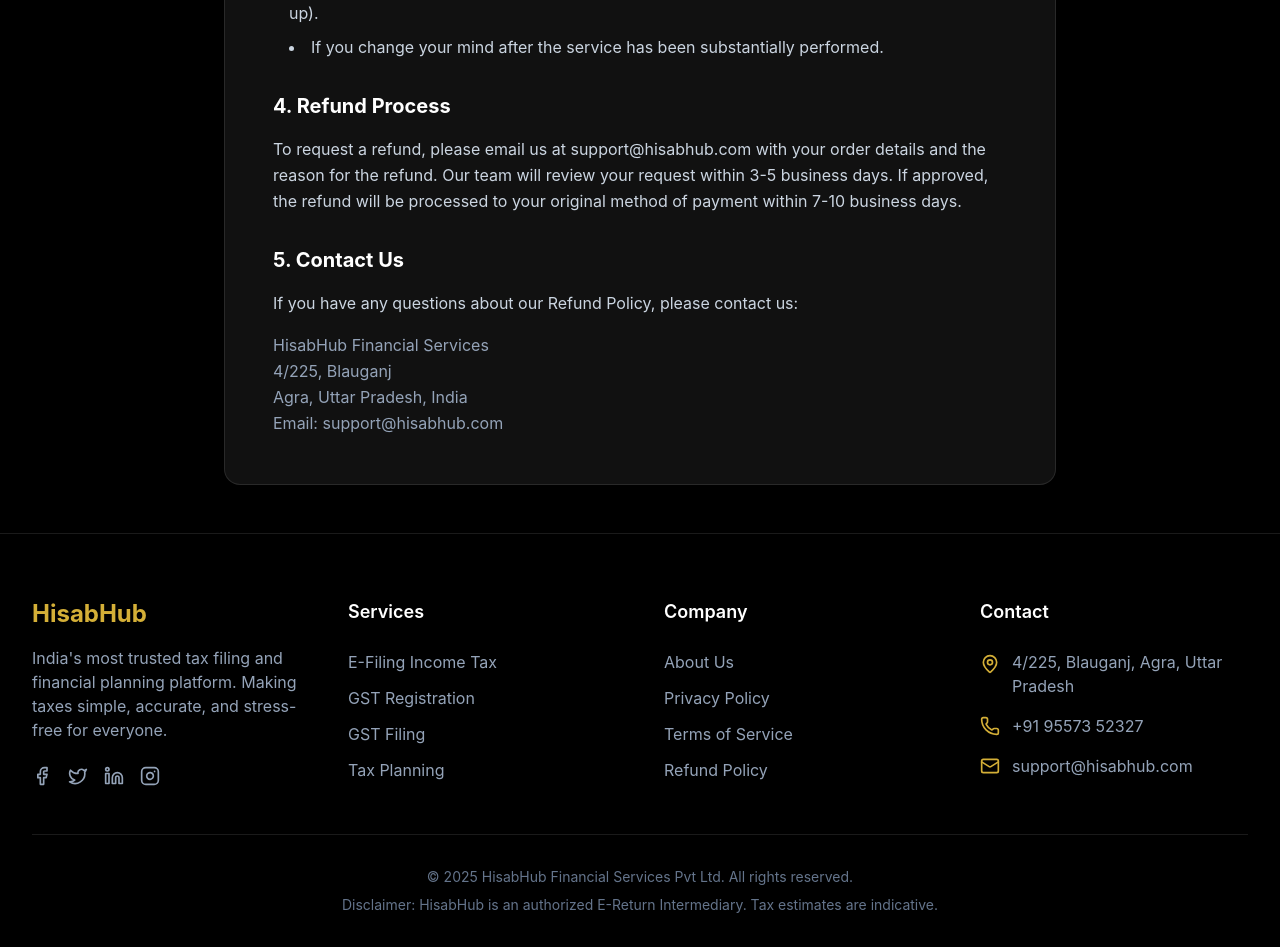
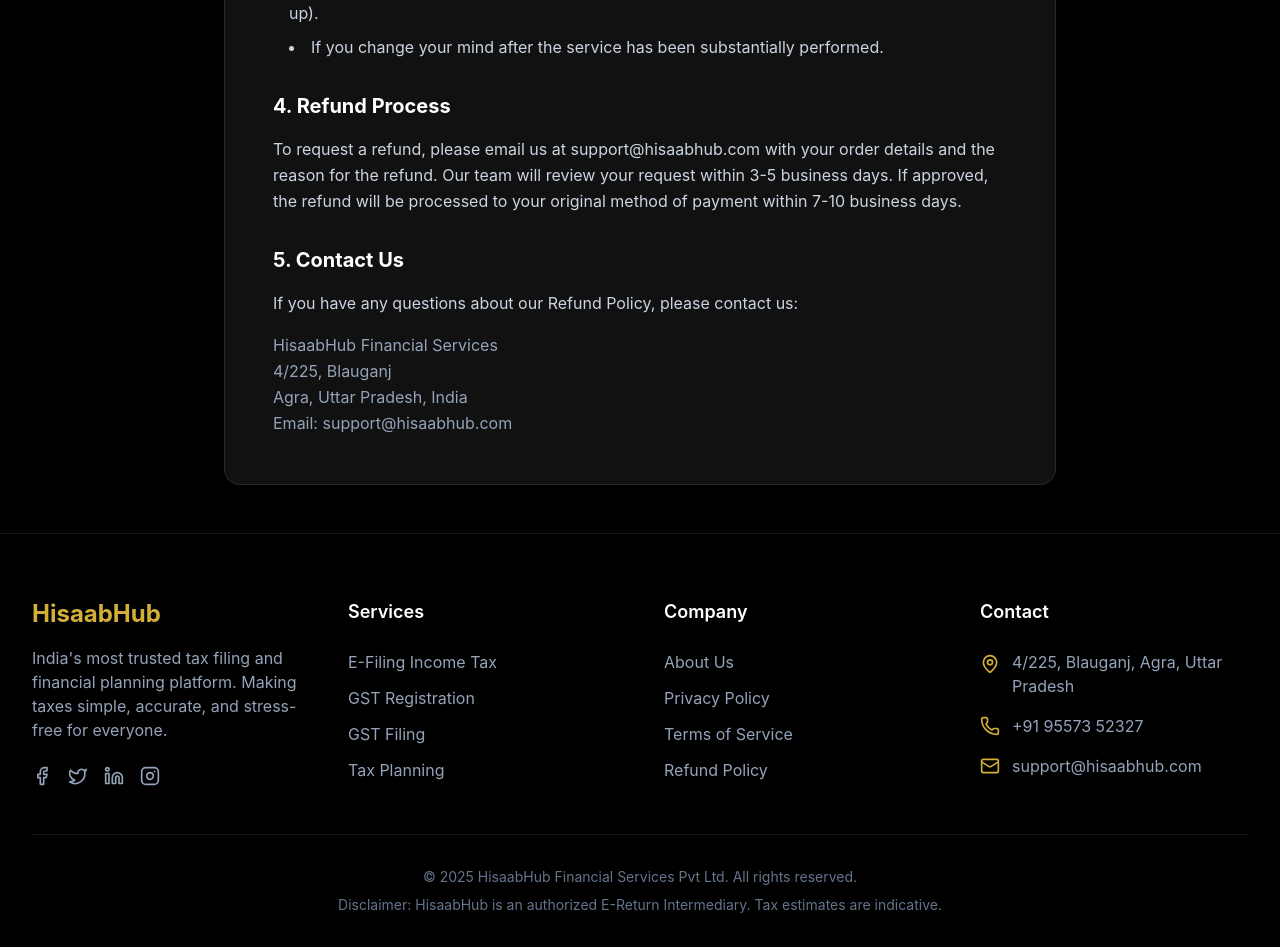
Before and after one commit to Tripagra/hisaabhub, a React (Vite) app: page /refund in a window 1280 px wide. Shown: the part 960-1907 px from the top of the page. Built offline with nearby package versions, Linux system fonts and the light colour scheme.

Commit message:
feat: Add core UI components and static content pages for website structure.

```diff
--- a/src/components/Features.tsx
+++ b/src/components/Features.tsx
@@ -43,7 +43,7 @@
                         Everything you need for your finances
                     </p>
                     <p className="mt-4 max-w-2xl text-xl text-slate-400 mx-auto">
-                        From tax filing to GST compliance, HisabHub offers a comprehensive suite of financial tools.
+                        From tax filing to GST compliance, HisaabHub offers a comprehensive suite of financial tools.
                     </p>
                 </div>
 
--- a/src/components/Footer.tsx
+++ b/src/components/Footer.tsx
@@ -7,7 +7,7 @@
             <div className="max-w-7xl mx-auto px-4 sm:px-6 lg:px-8">
                 <div className="grid grid-cols-1 md:grid-cols-2 lg:grid-cols-4 gap-12 mb-12">
                     <div>
-                        <h3 className="text-2xl font-bold text-primary mb-4">HisabHub</h3>
+                        <h3 className="text-2xl font-bold text-primary mb-4">HisaabHub</h3>
                         <p className="text-slate-400 mb-6">
                             India's most trusted tax filing and financial planning platform. Making taxes simple, accurate, and stress-free for everyone.
                         </p>
@@ -60,16 +60,16 @@
                             </li>
                             <li className="flex items-center">
                                 <Mail className="h-5 w-5 mr-3 text-primary flex-shrink-0" />
-                                <span>support@hisabhub.com</span>
+                                <span>support@hisaabhub.com</span>
                             </li>
                         </ul>
                     </div>
                 </div>
 
                 <div className="border-t border-white/10 pt-8 text-center text-slate-500 text-sm">
-                    <p>&copy; {new Date().getFullYear()} HisabHub Financial Services Pvt Ltd. All rights reserved.</p>
+                    <p>&copy; {new Date().getFullYear()} HisaabHub Financial Services Pvt Ltd. All rights reserved.</p>
                     <p className="mt-2">
-                        Disclaimer: HisabHub is an authorized E-Return Intermediary. Tax estimates are indicative.
+                        Disclaimer: HisaabHub is an authorized E-Return Intermediary. Tax estimates are indicative.
                     </p>
                 </div>
             </div>
--- a/src/components/GSTPage.tsx
+++ b/src/components/GSTPage.tsx
@@ -129,8 +129,8 @@
                                 key={type.id}
                                 onClick={() => setSelectedGSTType(type.id)}
                                 className={`bg-dark-surface border-2 rounded-xl p-5 sm:p-6 cursor-pointer transition-all active:scale-95 sm:hover:-translate-y-2 ${selectedGSTType === type.id
-                                        ? 'border-primary shadow-lg shadow-primary/20'
-                                        : 'border-white/10 hover:border-primary/50'
+                                    ? 'border-primary shadow-lg shadow-primary/20'
+                                    : 'border-white/10 hover:border-primary/50'
                                     }`}
                             >
                                 <div className="flex items-center mb-4">
@@ -290,7 +290,7 @@
             {/* Why Choose Us Section */}
             <div className="max-w-7xl mx-auto px-4 sm:px-6 lg:px-8 py-12 sm:py-16">
                 <div className="text-center mb-8 sm:mb-12">
-                    <h2 className="text-2xl sm:text-3xl md:text-4xl font-bold text-white mb-3 sm:mb-4 px-2">Why Choose HisabHub for GST?</h2>
+                    <h2 className="text-2xl sm:text-3xl md:text-4xl font-bold text-white mb-3 sm:mb-4 px-2">Why Choose HisaabHub for GST?</h2>
                     <p className="text-slate-400 text-base sm:text-lg px-4">Your trusted partner for GST compliance</p>
                 </div>
 
--- a/src/components/Hero.tsx
+++ b/src/components/Hero.tsx
@@ -14,11 +14,11 @@
                     <main className="mt-10 mx-auto max-w-7xl px-4 sm:mt-12 sm:px-6 md:mt-16 lg:mt-20 lg:px-8 xl:mt-28">
                         <div className="sm:text-center lg:text-left">
                             <h1 className="text-4xl tracking-tight font-extrabold text-white sm:text-5xl md:text-6xl">
-                                <span className="block text-transparent bg-clip-text bg-gradient-to-r from-primary via-yellow-200 to-primary">HisabHub</span>
+                                <span className="block text-transparent bg-clip-text bg-gradient-to-r from-primary via-yellow-200 to-primary">HisaabHub</span>
                                 <span className="block xl:inline">India's Most Trusted Tax Platform</span>
                             </h1>
                             <p className="mt-3 text-base text-slate-400 sm:mt-5 sm:text-lg sm:max-w-xl sm:mx-auto md:mt-5 md:text-xl lg:mx-0">
-                                Maximize your refunds and file your ITR in minutes. Join over 1 million Indians who trust HisabHub for their financial planning and tax filing.
+                                Maximize your refunds and file your ITR in minutes. Join over 1 million Indians who trust HisaabHub for their financial planning and tax filing.
                             </p>
                             <div className="mt-5 sm:mt-8 sm:flex sm:justify-center lg:justify-start">
                                 <div className="rounded-md shadow">
--- a/src/components/Navbar.tsx
+++ b/src/components/Navbar.tsx
@@ -48,7 +48,7 @@
                         <div onClick={handleLogoClick} className="flex-shrink-0 flex items-center cursor-pointer">
                             <img
                                 src="/assets/Group 26 (1).svg"
-                                alt="HisabHub - Accountancy Firm"
+                                alt="HisaabHub - Accountancy Firm"
                                 className="h-16 w-auto object-contain"
                             />
                         </div>
@@ -93,7 +93,7 @@
                         <div onClick={handleLogoClick} className="absolute left-1/2 transform -translate-x-1/2 cursor-pointer">
                             <img
                                 src="/assets/Group 26 (1).svg"
-                                alt="HisabHub"
+                                alt="HisaabHub"
                                 className="h-12 w-auto object-contain"
                             />
                         </div>
@@ -127,7 +127,7 @@
                 <div className="flex items-center justify-between p-4 border-b border-white/10 bg-gradient-to-r from-primary/10 to-transparent">
                     <img
                         src="/assets/Group 26 (1).svg"
-                        alt="HisabHub"
+                        alt="HisaabHub"
                         className="h-12 w-auto object-contain"
                     />
                     <button
--- a/src/pages/AboutUs.tsx
+++ b/src/pages/AboutUs.tsx
@@ -13,7 +13,7 @@
                 <div className="max-w-7xl mx-auto px-4 sm:px-6 lg:px-8 py-24">
                     <div className="text-center">
                         <h1 className="text-4xl md:text-5xl font-bold text-white mb-6">
-                            About <span className="text-primary">HisabHub</span>
+                            About <span className="text-primary">HisaabHub</span>
                         </h1>
                         <p className="text-xl text-slate-400 max-w-3xl mx-auto">
                             Simplifying finances for millions of Indians. We are on a mission to make tax filing and financial planning accessible, accurate, and stress-free.
@@ -98,7 +98,7 @@
             <div className="max-w-7xl mx-auto px-4 sm:px-6 lg:px-8 py-16">
                 <div className="text-center mb-12">
                     <h2 className="text-3xl font-bold text-white mb-4">Meet Our Team</h2>
-                    <p className="text-slate-400">The minds behind HisabHub</p>
+                    <p className="text-slate-400">The minds behind HisaabHub</p>
                 </div>
                 {/* Add team members here if needed */}
                 <div className="text-center text-slate-500 italic">
--- a/src/pages/PrivacyPolicy.tsx
+++ b/src/pages/PrivacyPolicy.tsx
@@ -16,7 +16,7 @@
                         <section>
                             <h2 className="text-xl font-bold text-white mb-4">1. Introduction</h2>
                             <p>
-                                Welcome to HisabHub ("we," "our," or "us"). We are committed to protecting your privacy and ensuring the security of your personal and financial information. This Privacy Policy explains how we collect, use, disclose, and safeguard your information when you visit our website and use our services.
+                                Welcome to HisaabHub ("we," "our," or "us"). We are committed to protecting your privacy and ensuring the security of your personal and financial information. This Privacy Policy explains how we collect, use, disclose, and safeguard your information when you visit our website and use our services.
                             </p>
                         </section>
 
@@ -66,10 +66,10 @@
                         <section>
                             <h2 className="text-xl font-bold text-white mb-4">7. Contact Us</h2>
                             <p>
-                                If you have questions or comments about this policy, you may email us at support@hisabhub.com or by post to:
+                                If you have questions or comments about this policy, you may email us at support@hisaabhub.com or by post to:
                             </p>
                             <address className="mt-4 not-italic text-slate-400">
-                                HisabHub Financial Services<br />
+                                HisaabHub Financial Services<br />
                                 4/225, Blauganj<br />
                                 Agra, Uttar Pradesh, India
                             </address>
--- a/src/pages/RefundPolicy.tsx
+++ b/src/pages/RefundPolicy.tsx
@@ -16,7 +16,7 @@
                         <section>
                             <h2 className="text-xl font-bold text-white mb-4">1. General Policy</h2>
                             <p>
-                                At HisabHub, we strive to ensure 100% customer satisfaction. However, if you are not satisfied with our services, we are here to help. This Refund Policy outlines the circumstances under which you may be eligible for a refund.
+                                At HisaabHub, we strive to ensure 100% customer satisfaction. However, if you are not satisfied with our services, we are here to help. This Refund Policy outlines the circumstances under which you may be eligible for a refund.
                             </p>
                         </section>
 
@@ -45,7 +45,7 @@
                         <section>
                             <h2 className="text-xl font-bold text-white mb-4">4. Refund Process</h2>
                             <p>
-                                To request a refund, please email us at support@hisabhub.com with your order details and the reason for the refund. Our team will review your request within 3-5 business days. If approved, the refund will be processed to your original method of payment within 7-10 business days.
+                                To request a refund, please email us at support@hisaabhub.com with your order details and the reason for the refund. Our team will review your request within 3-5 business days. If approved, the refund will be processed to your original method of payment within 7-10 business days.
                             </p>
                         </section>
 
@@ -55,10 +55,10 @@
                                 If you have any questions about our Refund Policy, please contact us:
                             </p>
                             <address className="mt-4 not-italic text-slate-400">
-                                HisabHub Financial Services<br />
+                                HisaabHub Financial Services<br />
                                 4/225, Blauganj<br />
                                 Agra, Uttar Pradesh, India<br />
-                                Email: support@hisabhub.com
+                                Email: support@hisaabhub.com
                             </address>
                         </section>
                     </div>
--- a/src/pages/TermsOfService.tsx
+++ b/src/pages/TermsOfService.tsx
@@ -16,14 +16,14 @@
                         <section>
                             <h2 className="text-xl font-bold text-white mb-4">1. Agreement to Terms</h2>
                             <p>
-                                These Terms of Service constitute a legally binding agreement made between you, whether personally or on behalf of an entity ("you") and HisabHub ("we," "us" or "our"), concerning your access to and use of the HisabHub website as well as any other media form, media channel, mobile website or mobile application related, linked, or otherwise connected thereto (collectively, the "Site").
+                                These Terms of Service constitute a legally binding agreement made between you, whether personally or on behalf of an entity ("you") and HisaabHub ("we," "us" or "our"), concerning your access to and use of the HisaabHub website as well as any other media form, media channel, mobile website or mobile application related, linked, or otherwise connected thereto (collectively, the "Site").
                             </p>
                         </section>
 
                         <section>
                             <h2 className="text-xl font-bold text-white mb-4">2. Services Provided</h2>
                             <p>
-                                HisabHub provides an online platform for income tax filing, GST registration and filing, and other financial services. We act as an intermediary to facilitate the filing of your tax returns with the Income Tax Department of India. We do not guarantee the acceptance of your return by the tax authorities, which is subject to their verification and processing.
+                                HisaabHub provides an online platform for income tax filing, GST registration and filing, and other financial services. We act as an intermediary to facilitate the filing of your tax returns with the Income Tax Department of India. We do not guarantee the acceptance of your return by the tax authorities, which is subject to their verification and processing.
                             </p>
                         </section>
 
@@ -63,7 +63,7 @@
                         <section>
                             <h2 className="text-xl font-bold text-white mb-4">7. Governing Law</h2>
                             <p>
-                                These Terms shall be governed by and defined following the laws of India. HisabHub and yourself irrevocably consent that the courts of Agra, Uttar Pradesh shall have exclusive jurisdiction to resolve any dispute which may arise in connection with these terms.
+                                These Terms shall be governed by and defined following the laws of India. HisaabHub and yourself irrevocably consent that the courts of Agra, Uttar Pradesh shall have exclusive jurisdiction to resolve any dispute which may arise in connection with these terms.
                             </p>
                         </section>
 
@@ -73,10 +73,10 @@
                                 In order to resolve a complaint regarding the Site or to receive further information regarding use of the Site, please contact us at:
                             </p>
                             <address className="mt-4 not-italic text-slate-400">
-                                HisabHub Financial Services<br />
+                                HisaabHub Financial Services<br />
                                 4/225, Blauganj<br />
                                 Agra, Uttar Pradesh, India<br />
-                                Email: support@hisabhub.com
+                                Email: support@hisaabhub.com
                             </address>
                         </section>
                     </div>
```
